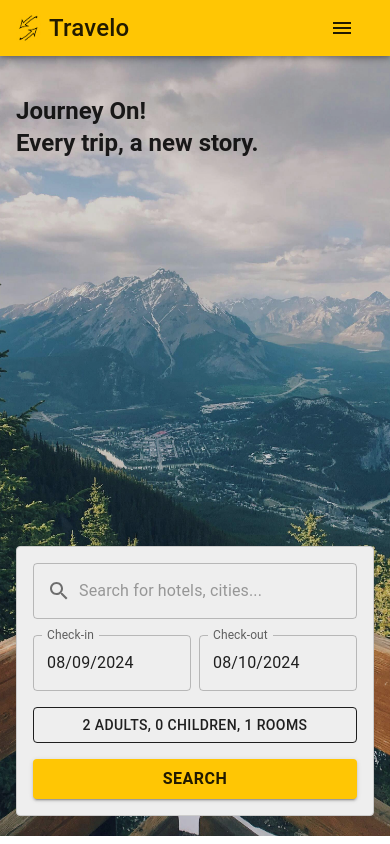
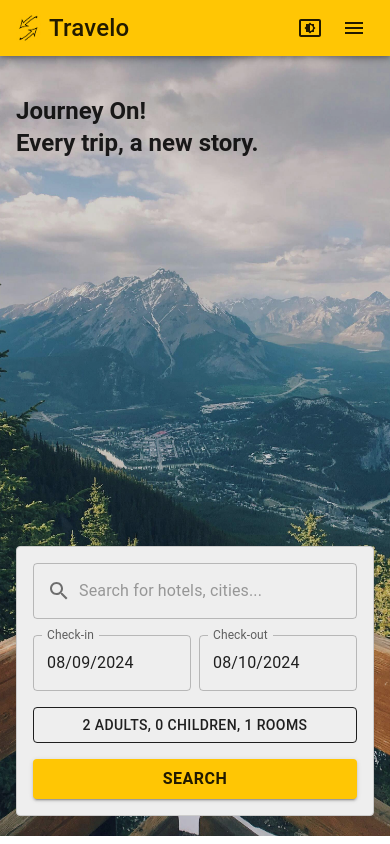
Before and after one commit to Jamal-SaadEddin/Travelo, a React (Vite) app: page / in a window 390 px wide. Shown: the top 844 px of the page. Built offline with nearby package versions, Linux system fonts and the light colour scheme.

Commit message:
Add Theme menu component & remove old theme files

```diff
--- a/src/App.tsx
+++ b/src/App.tsx
@@ -1,13 +1,12 @@
 import Navbar from "./components/Navbar";
-import ThemeContextProvider from "./contexts/ThemeContext";
 import HomePage from "./pages/HomePage";
 
 const App = () => {
   return (
-    <ThemeContextProvider>
+    <>
       <Navbar />
       <HomePage />
-    </ThemeContextProvider>
+    </>
   );
 };
 
--- a/src/AppWrapper.tsx
+++ b/src/AppWrapper.tsx
@@ -1,12 +1,12 @@
 import React from "react";
 import App from "./App";
-import CustomThemeProvider from "./CustomThemeProvider";
+import ThemeContextProvider from "./contexts/ThemeContext";
 
 const AppWrapper: React.FC = () => {
   return (
-    <CustomThemeProvider>
+    <ThemeContextProvider>
       <App />
-    </CustomThemeProvider>
+    </ThemeContextProvider>
   );
 };
 
--- a/src/CustomThemeProvider.tsx
+++ /dev/null
@@ -1,24 +0,0 @@
-// src/CustomThemeProvider.tsx
-import CssBaseline from "@mui/material/CssBaseline";
-import { ThemeProvider } from "@mui/material/styles";
-import React, { ReactNode } from "react";
-import { useSystemTheme } from "./theme";
-
-interface CustomThemeProviderProps {
-  children: ReactNode;
-}
-
-const CustomThemeProvider: React.FC<CustomThemeProviderProps> = ({
-  children,
-}) => {
-  const theme = useSystemTheme();
-
-  return (
-    <ThemeProvider theme={theme}>
-      <CssBaseline />
-      {children}
-    </ThemeProvider>
-  );
-};
-
-export default CustomThemeProvider;
--- a/src/components/Navbar/Navbar.tsx
+++ b/src/components/Navbar/Navbar.tsx
@@ -4,6 +4,7 @@ import MuiToolbar from "@mui/material/Toolbar";
 import NavbarLink from "./components/NavbarLink";
 import NavbarList from "./components/NavbarList";
 import NavbarMenu from "./components/NavbarMenu";
+import ThemeMenu from "./components/ThemeMenu";
 import { leftNavLinks, rightNavLinks } from "./constants/links";
 
 const Navbar = () => {
@@ -16,10 +17,12 @@ const Navbar = () => {
           >
             <Hidden lgDown>
               <NavbarList justifyContent="flex-start" links={leftNavLinks} />
+              <ThemeMenu />
               <NavbarList justifyContent="flex-end" links={rightNavLinks} />
             </Hidden>
             <Hidden lgUp>
               <NavbarLink {...leftNavLinks[0]} />
+              <ThemeMenu lgDown />
               <NavbarMenu
                 leftNavLinks={leftNavLinks}
                 rightNavLinks={rightNavLinks}
--- a/src/components/Navbar/components/NavbarMenu.tsx
+++ b/src/components/Navbar/components/NavbarMenu.tsx
@@ -1,6 +1,5 @@
 import MenuIcon from "@mui/icons-material/Menu";
-import { Divider } from "@mui/material";
-import Button from "@mui/material/Button";
+import { Divider, IconButton } from "@mui/material";
 import Fade from "@mui/material/Fade";
 import Menu from "@mui/material/Menu";
 import MenuItem from "@mui/material/MenuItem";
@@ -29,7 +28,7 @@ const NavbarMenu = ({ leftNavLinks, rightNavLinks }: Props) => {
 
   return (
     <div>
-      <Button
+      <IconButton
         id="fade-button"
         aria-controls={open ? "fade-menu" : undefined}
         aria-haspopup="true"
@@ -38,7 +37,7 @@ const NavbarMenu = ({ leftNavLinks, rightNavLinks }: Props) => {
         color="inherit"
       >
         <MenuIcon />
-      </Button>
+      </IconButton>
       <Menu
         id="fade-menu"
         MenuListProps={{
--- /dev/null
+++ b/src/components/Navbar/components/ThemeMenu.tsx
@@ -0,0 +1,97 @@
+import DarkModeIcon from "@mui/icons-material/DarkMode";
+import LightModeIcon from "@mui/icons-material/LightMode";
+import SettingsBrightnessIcon from "@mui/icons-material/SettingsBrightness";
+import {
+  Box,
+  IconButton,
+  ListItemIcon,
+  ListItemText,
+  Menu,
+  MenuItem,
+} from "@mui/material";
+import React, { useState } from "react";
+import { useThemeContext } from "../../../contexts/useThemeContext";
+
+interface ThemeMenuProps {
+  lgDown?: boolean;
+}
+
+const ThemeMenu = ({ lgDown }: ThemeMenuProps) => {
+  const { themeMode, setThemeMode } = useThemeContext();
+  const [anchorEl, setAnchorEl] = useState<null | HTMLElement>(null);
+
+  const handleMenuClick = (event: React.MouseEvent<HTMLElement>) => {
+    setAnchorEl(event.currentTarget);
+  };
+
+  const handleMenuClose = () => {
+    setAnchorEl(null);
+  };
+
+  const handleThemeChange = (theme: "system" | "light" | "dark") => {
+    setThemeMode(theme);
+    handleMenuClose();
+  };
+
+  const getIconForTheme = () => {
+    switch (themeMode) {
+      case "light":
+        return <LightModeIcon />;
+      case "dark":
+        return <DarkModeIcon />;
+      default:
+        return <SettingsBrightnessIcon />;
+    }
+  };
+
+  return (
+    <Box flex={1} textAlign="right" pr={lgDown ? 2 : 5}>
+      <IconButton
+        edge="end"
+        color="inherit"
+        aria-controls="theme-menu"
+        aria-haspopup="true"
+        onClick={handleMenuClick}
+        sx={{ color: lgDown ? "inherit" : "error.main" }}
+      >
+        {getIconForTheme()}
+      </IconButton>
+      <Menu
+        id="theme-menu"
+        anchorEl={anchorEl}
+        open={Boolean(anchorEl)}
+        onClose={handleMenuClose}
+      >
+        <MenuItem
+          selected={themeMode === "light"}
+          onClick={() => handleThemeChange("light")}
+        >
+          <ListItemIcon>
+            <LightModeIcon />
+          </ListItemIcon>
+          <ListItemText primary="Light" />
+        </MenuItem>
+        <MenuItem
+          selected={themeMode === "system"}
+          onClick={() => handleThemeChange("system")}
+        >
+          <ListItemIcon>
+            <SettingsBrightnessIcon />
+          </ListItemIcon>
+          <ListItemText primary="System" />
+        </MenuItem>
+        <MenuItem
+          selected={themeMode === "dark"}
+          onClick={() => handleThemeChange("dark")}
+        >
+          <ListItemIcon>
+            <DarkModeIcon />
+          </ListItemIcon>
+          <ListItemText primary="Dark" />
+        </MenuItem>
+      </Menu>
+    </Box>
+  );
+};
+
+export default ThemeMenu;
--- a/src/contexts/ThemeContext.tsx
+++ b/src/contexts/ThemeContext.tsx
@@ -1,14 +1,14 @@
+import { CssBaseline, PaletteMode } from "@mui/material";
+import { createTheme, ThemeOptions, ThemeProvider } from "@mui/material/styles";
+import useMediaQuery from "@mui/material/useMediaQuery";
+import Cookies from "js-cookie";
 import React, {
   createContext,
-  useState,
+  ReactNode,
   useEffect,
   useMemo,
-  ReactNode,
+  useState,
 } from "react";
-import Cookies from "js-cookie";
-import { ThemeProvider, createTheme, ThemeOptions } from "@mui/material/styles";
-import useMediaQuery from "@mui/material/useMediaQuery";
-import { PaletteMode } from "@mui/material";
 
 export interface ThemeContextType {
   themeMode: PaletteMode | "system";
@@ -62,7 +62,10 @@ const ThemeContextProvider: React.FC<{ children: ReactNode }> = ({
 
   return (
     <ThemeContext.Provider value={{ themeMode, setThemeMode }}>
-      <ThemeProvider theme={theme}>{children}</ThemeProvider>
+      <ThemeProvider theme={theme}>
+        <CssBaseline />
+        {children}
+      </ThemeProvider>
     </ThemeContext.Provider>
   );
 };
--- a/src/theme.ts
+++ /dev/null
@@ -1,21 +0,0 @@
-import { createTheme, ThemeOptions } from "@mui/material/styles";
-import useMediaQuery from "@mui/material/useMediaQuery";
-import { useMemo } from "react";
-
-export const useSystemTheme = () => {
-  const prefersDarkMode = useMediaQuery("(prefers-color-scheme: dark)");
-
-  const themeOptions: ThemeOptions = useMemo(
-    () => ({
-      palette: {
-        mode: prefersDarkMode ? "dark" : "light",
-        primary: {
-          main: "#FFC604",
-        },
-      },
-    }),
-    [prefersDarkMode],
-  );
-
-  return createTheme(themeOptions);
-};
```
